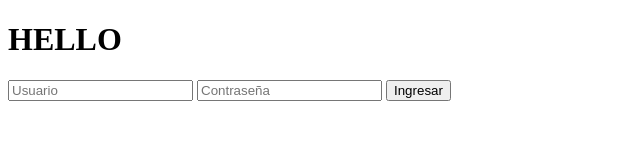
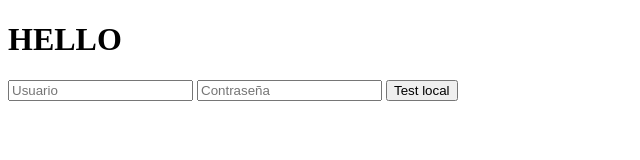
Before and after one commit to uppy19d0/test-viernes-2024-C2--2, a plain HTML site: page index.html in a window 1280 px wide. Shown: the full height of the page, 0-640 px from the left. Drawn offline with Linux system fonts and the light colour scheme.

Commit message:
add test

```diff
--- a/index.html
+++ b/index.html
@@ -10,7 +10,7 @@
     <form action="login.php" method="post">
         <input type="text" name="user" placeholder="Usuario">
         <input type="password" name="pass" placeholder="Contraseña">
-        <input type="submit" value="Ingresar">
+        <input type="submit" value="Test local">
     </form>
 </body>
 <footer>
```
